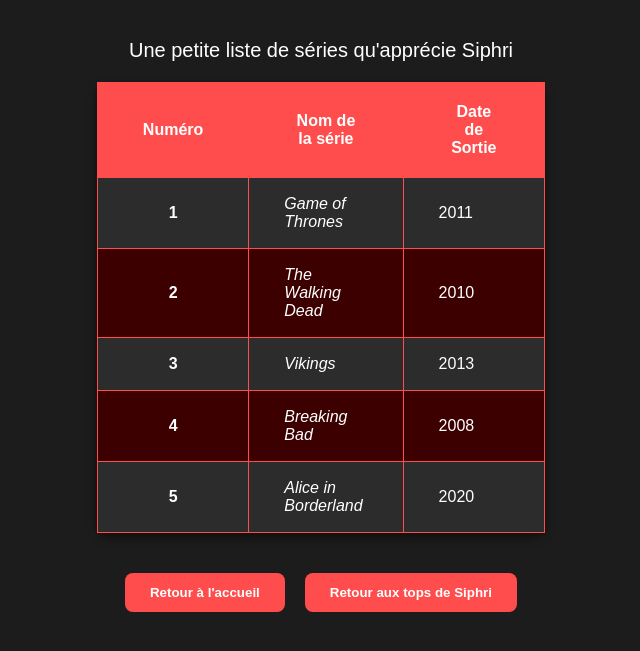
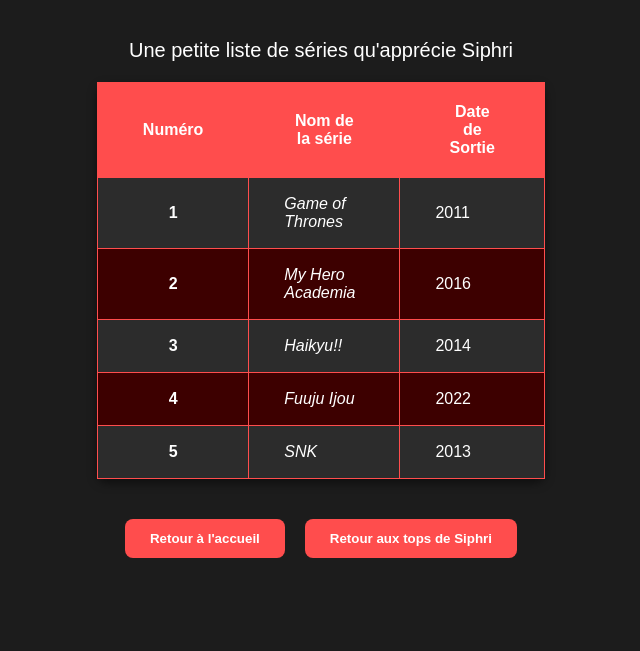
Before and after one commit to Lorenzo99hub/mon_site, a plain HTML site: page SeriesSiphri.html in a window 1280 px wide. Shown: the part 107-758 px from the top of the page, without its empty margins (319-959 px from the left). Drawn offline with Linux system fonts and the light colour scheme.

Commit message:
Modifier Siphri

```diff
--- a/SeriesSiphri.html
+++ b/SeriesSiphri.html
@@ -34,23 +34,23 @@
     </tr>
     <tr>
         <td> 2</td>
-        <td> The Walking Dead</td>
-        <td> 2010</td>
+        <td> My Hero Academia</td>
+        <td> 2016</td>
     </tr>
     <tr>
         <td> 3</td>
-        <td> Vikings </td>
-        <td> 2013</td>
+        <td> Haikyu!! </td>
+        <td> 2014</td>
     </tr>
     <tr>
         <td> 4</td>
-        <td> Breaking Bad</td>
-        <td> 2008</td>
+        <td> Fuuju Ijou</td>
+        <td> 2022</td>
     </tr>
     <tr>
         <td> 5</td>
-        <td> Alice in Borderland</td>
-        <td> 2020</td>
+        <td> SNK</td>
+        <td> 2013</td>
     </tr>
     </tbody>
 
```
